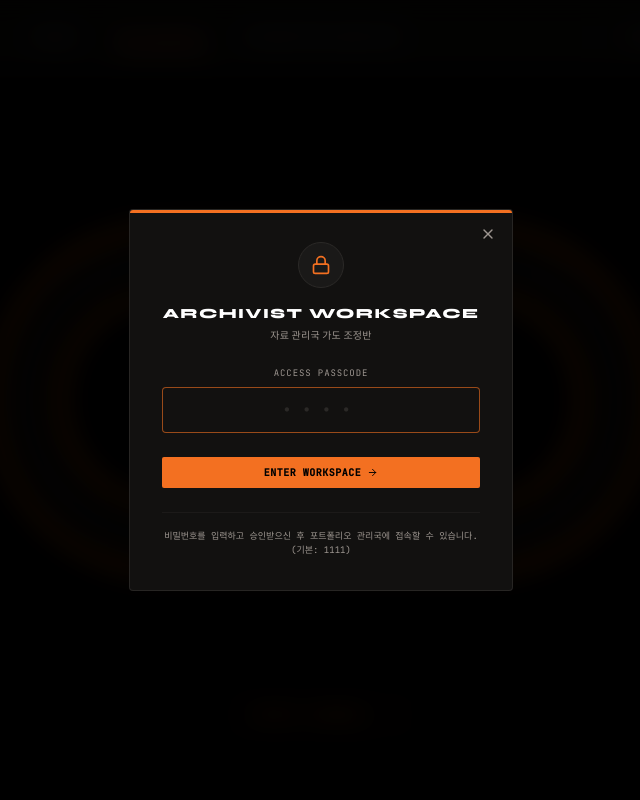
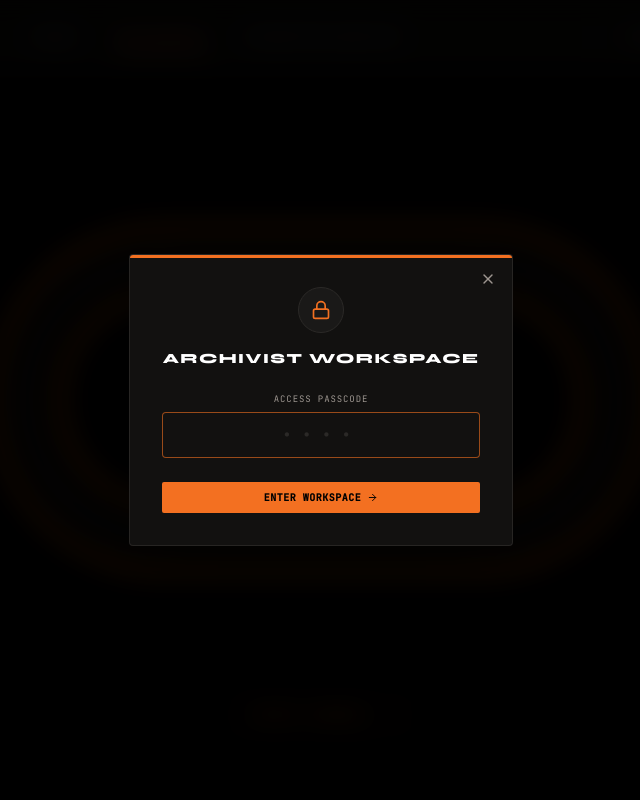
Before and after one commit to seve7eed-netizen/ORANGE, a React (Vite) app: page / in a window 1280 px wide. Both pictures are taken after a click on the button "WORKSPACE". Shown: the top 800 px of the page, without its empty margins (319-959 px from the left). Built offline with nearby package versions, Linux system fonts and the light colour scheme; a web font is replaced by a local one.

Commit message:
chore(auth): update admin password and clean up UI
Update the administrator access passcode to 9764 and remove deprecated helper text and labels from the login modal.

```diff
--- a/src/App.tsx
+++ b/src/App.tsx
@@ -58,7 +58,7 @@ export default function App() {
 
   const handlePasswordSubmit = (e: React.FormEvent) => {
     e.preventDefault();
-    if (passwordInput === '1111') {
+    if (passwordInput === '9764') {
       setIsAdminLoggedIn(true);
       setShowPasswordModal(false);
       setPasswordInput('');
@@ -441,12 +441,9 @@ export default function App() {
                   <Lock size={20} className="text-accent" />
                 </div>
 
-                <h3 className="font-syne text-sm font-black text-white tracking-widest uppercase mb-1">
+                <h3 className="font-syne text-sm font-black text-white tracking-widest uppercase mb-6">
                   ARCHIVIST WORKSPACE
                 </h3>
-                <p className="font-outfit text-[10px] text-dark-muted tracking-wide uppercase mb-6">
-                  자료 관리국 가도 조정반
-                </p>
 
                 <form onSubmit={handlePasswordSubmit} className="flex flex-col gap-4 text-left">
                   <div>
@@ -487,10 +484,6 @@ export default function App() {
                     <ArrowRight size={11} />
                   </button>
                 </form>
-
-                <div className="mt-6 pt-4 border-t border-dark-border/40 text-[9px] font-mono text-dark-muted leading-relaxed">
-                  비밀번호를 입력하고 승인받으신 후 포트폴리오 관리국에 접속할 수 있습니다. (기본: 1111)
-                </div>
               </div>
             </motion.div>
           </motion.div>
--- a/src/components/AdminPanel.tsx
+++ b/src/components/AdminPanel.tsx
@@ -91,7 +91,7 @@ export default function AdminPanel({
 
   const handleLoginSubmit = (e: React.FormEvent) => {
     e.preventDefault();
-    if (passwordInput === '1111') {
+    if (passwordInput === '9764') {
       setIsAdminLoggedIn(true);
       setPassError(false);
       setPasswordInput('');
@@ -507,12 +507,9 @@ export default function AdminPanel({
             <Lock size={22} className="text-accent animate-pulse" />
           </div>
 
-          <h3 className="font-syne text-lg font-black text-white tracking-widest uppercase mb-1">
+          <h3 className="font-syne text-lg font-black text-white tracking-widest uppercase mb-8">
             ARCHIVIST WORKSPACE
           </h3>
-          <p className="font-outfit text-[11px] text-dark-muted tracking-wider uppercase mb-8">
-            자료 관리국 및 가도 조정 제어반
-          </p>
 
           <form onSubmit={handleLoginSubmit} className="flex flex-col gap-4 text-left">
             <div>
@@ -640,7 +637,7 @@ export default function AdminPanel({
               </p>
               <p className="font-sans text-dark-muted leading-relaxed max-w-4xl">
                 브라우저 보안 규칙으로 인해 편집 창 우측의 <strong>임시 프리뷰(Iframe) 화면 내에서는 로컬 저장소(IndexedDB/LocalStorage) 작동이 차단되거나 세션이 유지되지 않고 삭제될 수 있습니다.</strong><br />
-                데이터가 유실되지 않는 <strong>완벽하고 안정적인 데이터 업로드를 위해서는 우측 상단의 '새 창에서 열기' 버튼 또는 실제 주소 홈페이지(Development/Shared App URL)로 직접 접속하여 관리자 패널(비밀번호 1111)을 사용</strong>해 주세요. 실제 홈페이지로 가시면 업로드한 포트폴리오 이미지가 로컬 디바이스에 완벽하고 영구적으로 보존됩니다!
+                데이터가 유실되지 않는 <strong>완벽하고 안정적인 데이터 업로드를 위해서는 우측 상단의 '새 창에서 열기' 버튼 또는 실제 주소 홈페이지(Development/Shared App URL)로 직접 접속하여 관리자 패널(비밀번호 9764)을 사용</strong>해 주세요. 실제 홈페이지로 가시면 업로드한 포트폴리오 이미지가 로컬 디바이스에 완벽하고 영구적으로 보존됩니다!
               </p>
             </div>
           </div>
```
